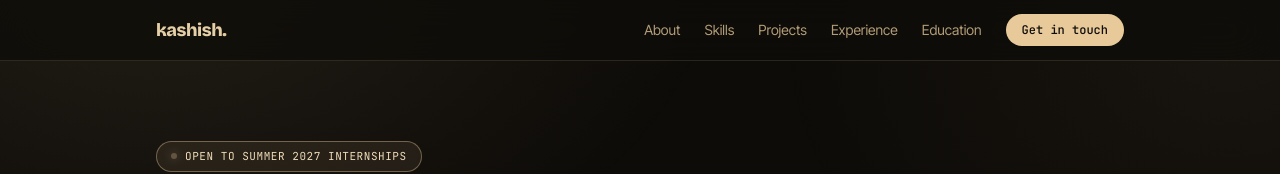
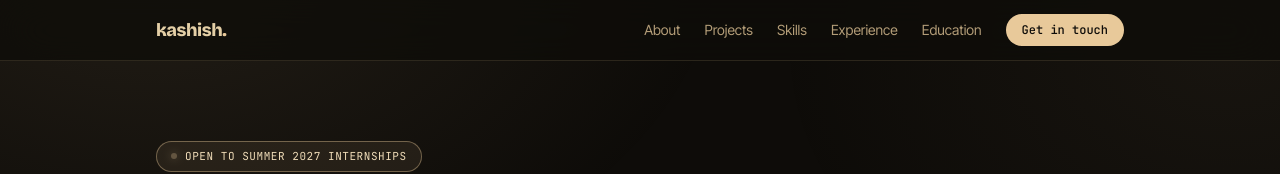
Before and after one commit to kashish0201/portfolio, a Next.js app: page / in a window 1280 px wide. Shown: the top 174 px of the page. Built offline with nearby package versions, Linux system fonts and the light colour scheme.

Commit message:
Move Projects above Skills in page layout and nav.

```diff
--- a/app/page.tsx
+++ b/app/page.tsx
@@ -17,8 +17,8 @@ export default function Home() {
         <Hero />
         <Ticker />
         <About />
+        <Work />
         <Skills />
-        <Work />
         <Experience />
         <Education />
         <Credentials />
--- a/components/Contact.tsx
+++ b/components/Contact.tsx
@@ -85,8 +85,8 @@ export default function Contact() {
             <span>© {new Date().getFullYear()} KASHISH PHULWANI</span>
             <div className="flex gap-5">
               <a href="#about" className="hover:text-accent">About</a>
+              <a href="#work" className="hover:text-accent">Projects</a>
               <a href="#skills" className="hover:text-accent">Skills</a>
-              <a href="#work" className="hover:text-accent">Projects</a>
               <a href="#experience" className="hover:text-accent">Experience</a>
               <a href="#contact" className="hover:text-accent">Contact</a>
             </div>
--- a/components/Nav.tsx
+++ b/components/Nav.tsx
@@ -2,8 +2,8 @@ import { profile } from "@/data/content";
 
 const links = [
   { href: "#about", label: "About" },
+  { href: "#work", label: "Projects" },
   { href: "#skills", label: "Skills" },
-  { href: "#work", label: "Projects" },
   { href: "#experience", label: "Experience" },
   { href: "#education", label: "Education" },
 ];
```
